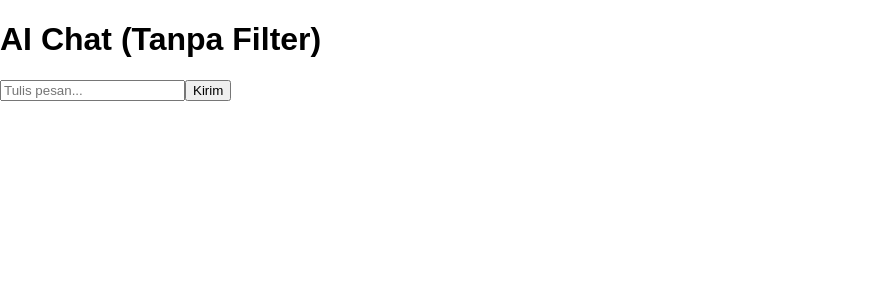
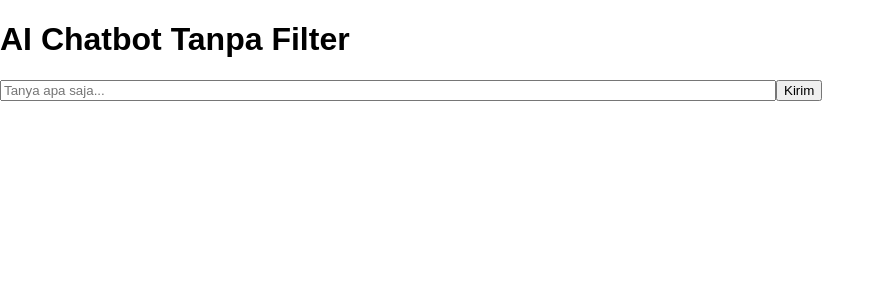
Before and after one commit to zyrex12/chat-ai-vercel-ready, a Next.js app: page / in a window 1280 px wide. Shown: the top 300 px of the page, without its empty margins (0-885 px from the left). Built offline with nearby package versions, Linux system fonts and the light colour scheme.

Commit message:
Update page.tsx

```diff
--- a/app/page.tsx
+++ b/app/page.tsx
@@ -1,58 +1,33 @@
-'use client'
-import { useState } from 'react'
+'use client';
+import { useState } from 'react';
 
-export default function ChatPage() {
-  const [messages, setMessages] = useState<{ role: string; text: string }[]>([])
-  const [input, setInput] = useState('')
-  const [loading, setLoading] = useState(false)
+export default function Home() {
+  const [input, setInput] = useState('');
+  const [chat, setChat] = useState<string[]>([]);
 
-  const sendMessage = async () => {
-    if (!input.trim()) return
-    setLoading(true)
-    const userMessage = { role: 'user', text: input }
-    setMessages([...messages, userMessage])
-    setInput('')
-    try {
-      const res = await fetch('/api/chat', {
-        method: 'POST',
-        headers: { 'Content-Type': 'application/json' },
-        body: JSON.stringify({ input })
-      })
-      const data = await res.json()
-      setMessages(prev => [...prev, { role: 'ai', text: data.response }])
-    } catch (err) {
-      setMessages(prev => [...prev, { role: 'ai', text: 'Terjadi kesalahan.' }])
-    }
-    setLoading(false)
+  async function sendMessage() {
+    const res = await fetch('/api/chat', {
+      method: 'POST',
+      headers: { 'Content-Type': 'application/json' },
+      body: JSON.stringify({ prompt: input })
+    });
+    const data = await res.json();
+    setChat(prev => [...prev, `🧑: ${input}`, `🤖: ${data.response}`]);
+    setInput('');
   }
 
   return (
-    <div className="max-w-2xl mx-auto p-6 space-y-4">
-      <h1 className="text-2xl font-bold text-center">AI Chat (Tanpa Filter)</h1>
-      <div className="border rounded p-4 h-96 overflow-y-auto space-y-2 bg-gray-50">
-        {messages.map((m, i) => (
-          <div key={i} className={m.role === 'user' ? 'text-blue-600' : 'text-green-700'}>
-            <b>{m.role === 'user' ? 'Kamu' : 'AI'}:</b> {m.text}
-          </div>
+    <main>
+      <h1>AI Chatbot Tanpa Filter</h1>
+      <div style={{ marginBottom: 10 }}>
+        <input value={input} onChange={e => setInput(e.target.value)} placeholder="Tanya apa saja..." style={{ width: '60%' }} />
+        <button onClick={sendMessage}>Kirim</button>
+      </div>
+      <div>
+        {chat.map((msg, i) => (
+          <p key={i}>{msg}</p>
         ))}
-        {loading && <div className="text-gray-400">AI sedang mengetik...</div>}
       </div>
-      <div className="flex gap-2">
-        <input
-          className="flex-1 border rounded p-2"
-          value={input}
-          onChange={(e) => setInput(e.target.value)}
-          onKeyDown={(e) => e.key === 'Enter' && sendMessage()}
-          placeholder="Tulis pesan..."
-        />
-        <button
-          className="bg-blue-500 text-white px-4 py-2 rounded"
-          onClick={sendMessage}
-          disabled={loading}
-        >
-          Kirim
-        </button>
-      </div>
-    </div>
-  )
+    </main>
+  );
 }
```
